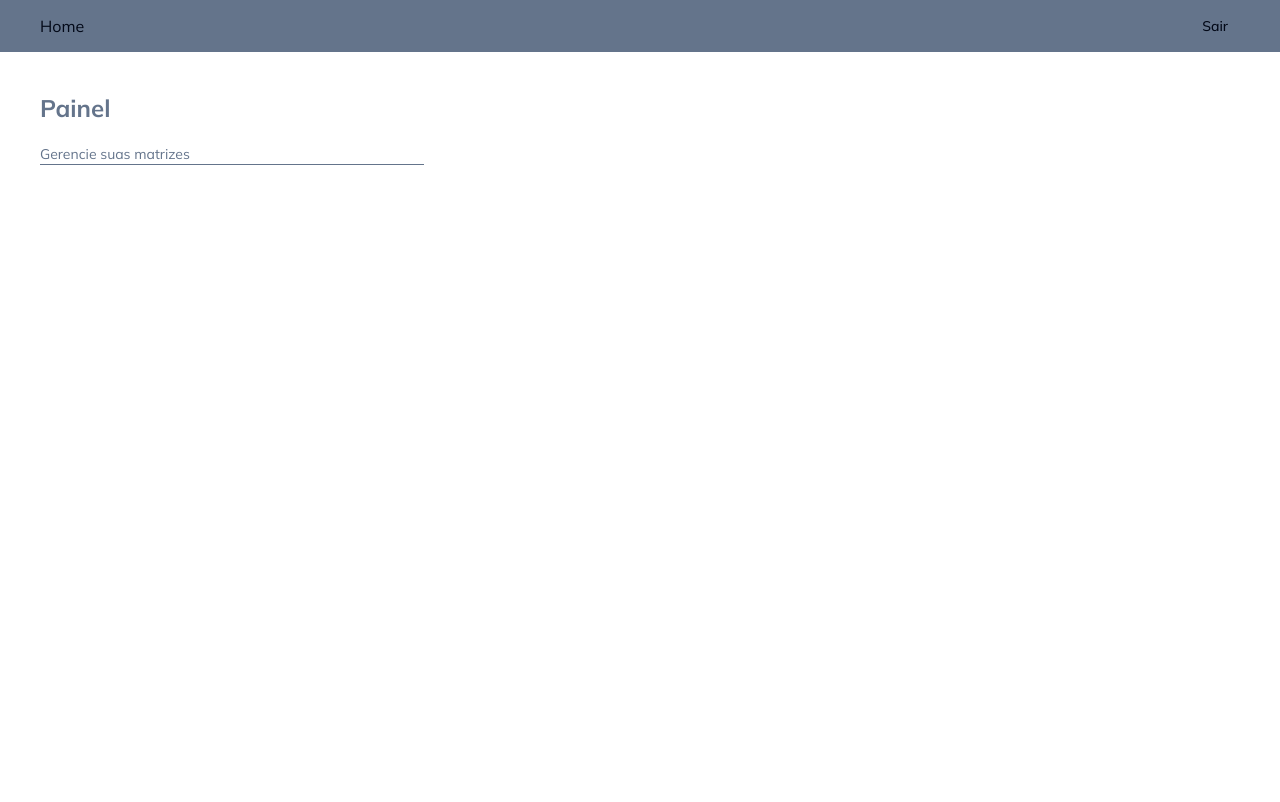
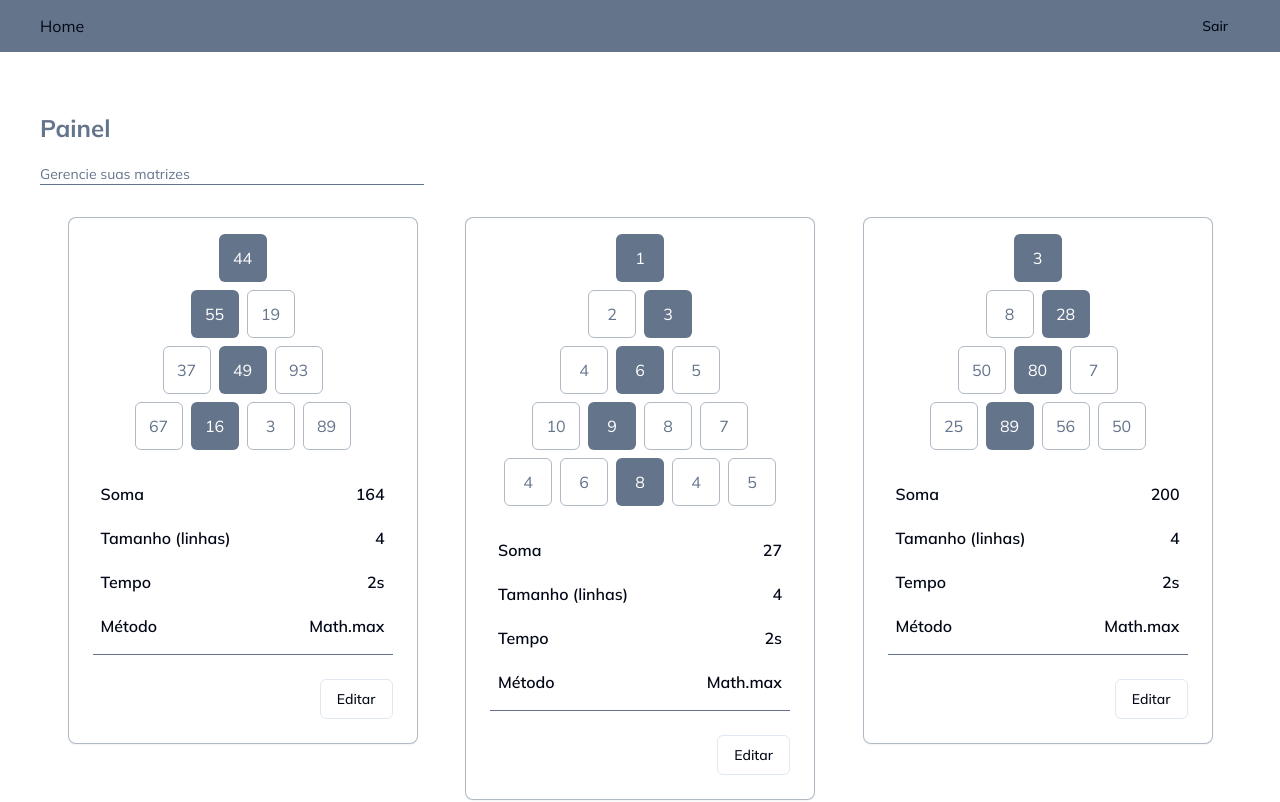
Before and after one commit to Flaviogameover/teste-beawesome, a Next.js app: page /dashboard in a window 1280 px wide. Shown: the top 802 px of the page. Built offline with nearby package versions, Linux system fonts and the light colour scheme.

Commit message:
feat: Criada a função para somar as matrizes | Criado front dos triangulos somados no card

```diff
--- /dev/null
+++ b/app/(protected)/dashboard/_components/CardSingle.tsx
@@ -0,0 +1,93 @@
+import { Button } from '@/components/ui/button';
+import {
+	Card,
+	CardContent,
+	CardFooter,
+	CardHeader,
+	CardTitle,
+} from '@/components/ui/card';
+import { sumTriangle } from '@/dummy';
+import { useEffect, useLayoutEffect, useRef } from 'react';
+
+export const CardSingle = ({
+	triangle,
+	path,
+	sum,
+}: {
+	triangle: number[][];
+	path: number[];
+	sum: number;
+}) => {
+	return (
+		<Card className="w-[350px] border-muted-foreground/50">
+			<CartMatriz triangle={triangle} path={path}/>
+			<CardContent>
+				<div className="space-y-1 p-2 border-b border-muted-foreground">
+					<CardItem label="Soma" value={sum} />
+					<CardItem label="Tamanho (linhas)" value={4} />
+					<CardItem label="Tempo" value={'2s'} />
+					<CardItem label="Método" value={'Math.max'} />
+				</div>
+			</CardContent>
+			<CardFooter className="flex justify-end">
+				<Button variant="outline">Editar</Button>
+			</CardFooter>
+		</Card>
+	);
+};
+
+interface CardMatrizProps {
+	triangle: number[][];
+	path: number[];
+}
+
+const CartMatriz = ({ triangle, path }: CardMatrizProps) => {
+	const containerRef = useRef<HTMLDivElement>(null);
+	useEffect(() => {
+		const container = containerRef.current;
+		if (!container || !triangle) return;
+		let currentIndex = 0;
+		container.innerHTML = '';
+		for (let i = 0; i < triangle.length; i++) {
+			const currentRow = triangle[i];
+
+			const rowElement = document.createElement('div');
+			rowElement.className = 'flex justify-center items-center';
+
+			currentRow.forEach((item, index) => {
+				const cellElement = document.createElement('div');
+				cellElement.className =
+					'w-12 h-12 m-1 border rounded-md border-muted-foreground/50 text-muted-foreground flex flex-col justify-center items-center';
+
+				if (index === path[i]) {
+					cellElement.classList.add(
+						'bg-muted-foreground',
+						'text-white'
+					);
+				}
+
+				cellElement.textContent = item.toString();
+				rowElement.appendChild(cellElement);
+			});
+
+			currentIndex = path[i];
+			container.appendChild(rowElement);
+		}
+	}, [triangle, path]);
+
+	return <div ref={containerRef} className="p-3" />;
+};
+
+interface CardItemProps {
+	label: string;
+	value: string | number;
+}
+
+const CardItem = ({ label, value }: CardItemProps) => {
+	return (
+		<div className="py-2 flex justify-between items-center font-semibold">
+			<span>{label}</span>
+			<span>{value}</span>
+		</div>
+	);
+};
--- a/app/(protected)/dashboard/page.tsx
+++ b/app/(protected)/dashboard/page.tsx
@@ -1,23 +1,44 @@
 'use client';
-import { TitleHeader } from "@/components/TitleHeader";
-
+import { TitleHeader } from '@/components/TitleHeader';
+import { CardSingle } from './_components/CardSingle';
+import { triangles } from '@/constants/triangles';
+import { sumTriangle } from '@/dummy';
 
 const DashboardPage = () => {
+	const action = () => {
+		console.log('opa');
+	};
 
-    const action = () => {
-        console.log('opa')
-    }
-
-    return (
-        <div>
-            <TitleHeader
-                label="Painel"
-                description="Gerencie suas matrizes"
-            />
-        </div>
-    )
-
+	return (
+		<div>
+			<TitleHeader label="Painel" description="Gerencie suas matrizes" />
+			<CardWrapper />
+		</div>
+	);
 };
 
+export default DashboardPage;
 
-export default DashboardPage;
+const CardWrapper = () => {
+	const triangle = sumTriangle(triangles[0]);
+	const triangle1 = sumTriangle(triangles[1]);
+	const triangle2 = sumTriangle(triangles[2]);
+	const triangle3 = sumTriangle(triangles[3]);
+
+	return (
+		<div className="my-5 p-3 flex items-start gap-8 flex-wrap justify-evenly">
+			{/* {triangles.map((_, index) => (
+			<CardSingle key={index} triangle={triangles[index]} />
+            trocar pelo real esquema do db
+		))} */}
+			<CardSingle triangle={triangle.arr} path={triangle.path} sum={triangle.sum}/>
+			<CardSingle triangle={triangle1.arr} path={triangle1.path} sum={triangle1.sum}/>
+			<CardSingle triangle={triangle2.arr} path={triangle2.path} sum={triangle2.sum}/>
+			<CardSingle triangle={triangle3.arr} path={triangle3.path} sum={triangle3.sum}/>
+			<CardSingle triangle={triangle.arr} path={triangle.path} sum={triangle.sum}/>
+			<CardSingle triangle={triangle.arr} path={triangle.path} sum={triangle.sum}/>
+			<CardSingle triangle={triangle.arr} path={triangle.path} sum={triangle.sum}/>
+			<CardSingle triangle={triangle.arr} path={triangle.path} sum={triangle.sum}/>
+		</div>
+	);
+};
--- a/components/TitleHeader/index.tsx
+++ b/components/TitleHeader/index.tsx
@@ -17,7 +17,7 @@ export const TitleHeader = ({
 
 
 	return (
-		<div className="flex justify-between items-center text-muted-foreground">
+		<div className="flex my-5 justify-between items-center text-muted-foreground">
 			<div className="w-96 flex flex-col gap-5 border-b border-muted-foreground">
 				<h2 className="font-bold text-2xl">{label}</h2>
 				<p className="text-sm">{description}</p>
--- /dev/null
+++ b/components/ui/card.tsx
@@ -0,0 +1,79 @@
+import * as React from "react"
+
+import { cn } from "@/lib/utils"
+
+const Card = React.forwardRef<
+  HTMLDivElement,
+  React.HTMLAttributes<HTMLDivElement>
+>(({ className, ...props }, ref) => (
+  <div
+    ref={ref}
+    className={cn(
+      "rounded-lg border bg-card text-card-foreground shadow-sm",
+      className
+    )}
+    {...props}
+  />
+))
+Card.displayName = "Card"
+
+const CardHeader = React.forwardRef<
+  HTMLDivElement,
+  React.HTMLAttributes<HTMLDivElement>
+>(({ className, ...props }, ref) => (
+  <div
+    ref={ref}
+    className={cn("flex flex-col space-y-1.5 p-6", className)}
+    {...props}
+  />
+))
+CardHeader.displayName = "CardHeader"
+
+const CardTitle = React.forwardRef<
+  HTMLParagraphElement,
+  React.HTMLAttributes<HTMLHeadingElement>
+>(({ className, ...props }, ref) => (
+  <h3
+    ref={ref}
+    className={cn(
+      "text-2xl font-semibold leading-none tracking-tight",
+      className
+    )}
+    {...props}
+  />
+))
+CardTitle.displayName = "CardTitle"
+
+const CardDescription = React.forwardRef<
+  HTMLParagraphElement,
+  React.HTMLAttributes<HTMLParagraphElement>
+>(({ className, ...props }, ref) => (
+  <p
+    ref={ref}
+    className={cn("text-sm text-muted-foreground", className)}
+    {...props}
+  />
+))
+CardDescription.displayName = "CardDescription"
+
+const CardContent = React.forwardRef<
+  HTMLDivElement,
+  React.HTMLAttributes<HTMLDivElement>
+>(({ className, ...props }, ref) => (
+  <div ref={ref} className={cn("p-6 pt-0", className)} {...props} />
+))
+CardContent.displayName = "CardContent"
+
+const CardFooter = React.forwardRef<
+  HTMLDivElement,
+  React.HTMLAttributes<HTMLDivElement>
+>(({ className, ...props }, ref) => (
+  <div
+    ref={ref}
+    className={cn("flex items-center p-6 pt-0", className)}
+    {...props}
+  />
+))
+CardFooter.displayName = "CardFooter"
+
+export { Card, CardHeader, CardFooter, CardTitle, CardDescription, CardContent }
--- /dev/null
+++ b/constants/triangles.ts
@@ -0,0 +1,6 @@
+export const triangles = [
+	[[44], [55, 19], [37, 49, 93], [67, 16, 3, 89]],
+	[[1], [2, 3], [4, 6, 5], [10, 9, 8, 7], [4, 6, 8, 4, 5]],
+	[[3], [8, 28], [50, 80, 7], [25, 89, 56, 50]],
+	[[6], [3, 5], [9, 7, 1], [4, 6, 8, 4]],
+] satisfies number[][][];
--- /dev/null
+++ b/dummy.ts
@@ -0,0 +1,20 @@
+export const sumTriangle = (values: number[][]) => {
+	let sum: number = 0;
+	let lastIndex: number = 0;
+	let indexArr: number[] = [];
+
+	for (let i = 0; i < values.length; i++) {
+		let arr = values[i];
+		let maxArr = Math.max(...arr.slice(lastIndex, lastIndex + 2));
+		sum += maxArr;
+		lastIndex = arr.indexOf(maxArr, lastIndex);
+
+		indexArr.push(lastIndex);
+	}
+
+	return {
+        arr: values,
+		sum,
+		path: indexArr,
+	};
+};
```
Also changed, not shown: 1 other file (tests, documents, lock files or other folders).
